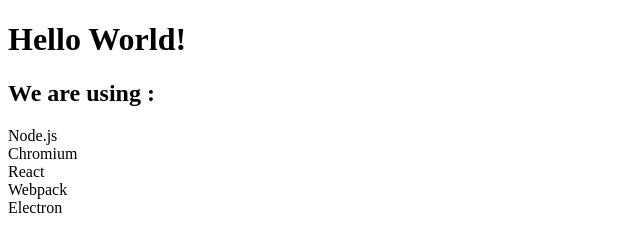
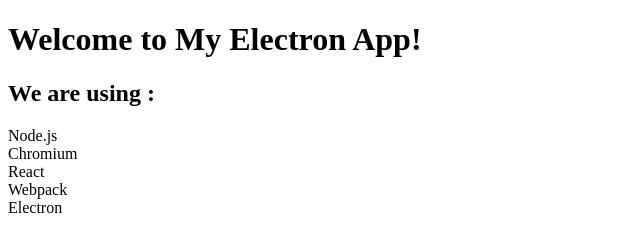
Before and after one commit to codesbiome/electron-react-webpack, an Electron app: page src/renderer/index.html in a window 800 px wide. Shown: the whole page, without its empty margins (0-640 px from the left). Drawn offline with Linux system fonts and the light colour scheme.

Commit message:
commit before react components integration

```diff
--- a/src/renderer/index.html
+++ b/src/renderer/index.html
@@ -2,10 +2,10 @@
 <html>
   <head>
     <meta charset="UTF-8" />
-    <title>Hello World!</title>
+    <title>MyElectronApp</title>
   </head>
   <body>
-    <h1>Hello World!</h1>
+    <h1>Welcome to My Electron App!</h1>
     <h2>We are using :</h2>
     <div>Node.js <span id="node-version"></span></div>
     <div>Chromium <span id="chrome-version"></span></div>
```
